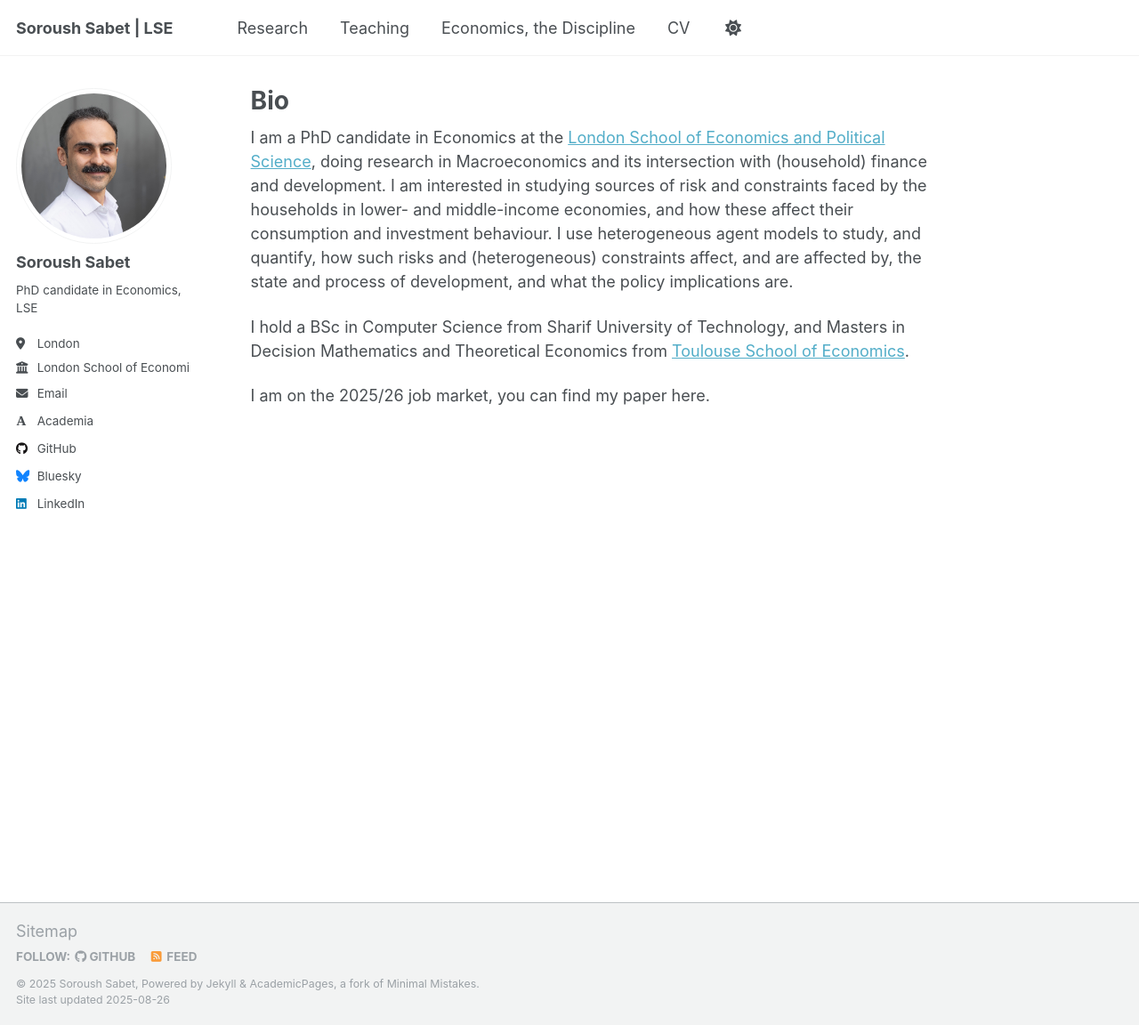
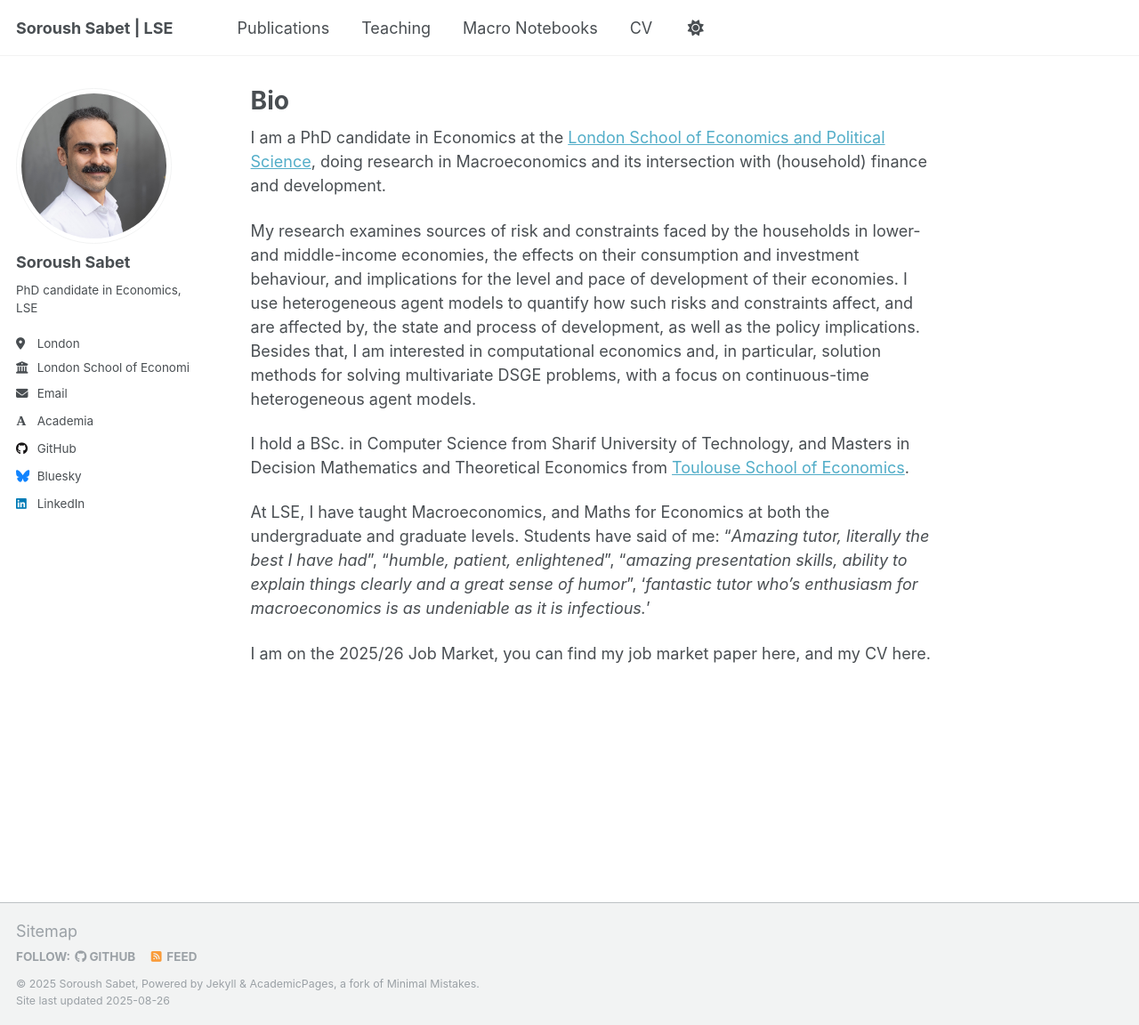
Before and after one commit to SSabet/ssabet.github.io, a Jekyll site: the page built from _pages/about.md, in a window 1280 px wide and 1152 px high. Shown: the whole window at 89% size. Built offline with Jekyll 4.4.1, drawn with Linux system fonts in a browser that asks for light colours; some web fonts are replaced; a script that is not in the unit is left out.

Commit message:
updated menu

```diff
--- a/_config.yml
+++ b/_config.yml
@@ -93,6 +93,9 @@ publication_category:
     title: 'Working Papers'
   wip:
     title: 'Work in Progress'
+  other:
+    title: 'Work in Progress'
+
 
 # Site Settings
 teaser                   :  # filename of teaser fallback teaser image placed in /images/, .e.g. "500x300.png"
--- a/_data/navigation.yml
+++ b/_data/navigation.yml
@@ -8,7 +8,7 @@
 #      Markdown formatted page while the second is generated using JSON.
 
 main:
-  - title: "Research"
+  - title: "Publications"
     url: /publications/
 
   # - title: "Talks"
@@ -18,8 +18,8 @@ main:
   - title: "Teaching"
     url: /teaching/
 
-  - title: "Economics, the Discipline"
-    url: /portfolio/
+  - title: "Macro Notebooks"
+    url: /macropluto/
 
   # - title: "Blog Posts"
   #   url: /year-archive/
--- a/_pages/about.md
+++ b/_pages/about.md
@@ -6,19 +6,15 @@ redirect_from:
   - /about/
   - /about.html
 ---
-I am a PhD candidate in Economics at the [London School of Economics and Political Science](https://www.lse.ac.uk/economics), doing research in Macroeconomics and its intersection with (household) finance and development. I am interested in studying sources of risk and constraints faced by the households in lower- and middle-income economies, and how these affect their consumption and investment behaviour. I use heterogeneous agent models to study, and quantify, how such risks and (heterogeneous) constraints affect, and are affected by, the state and process of development, and what the policy implications are.
+I am a PhD candidate in Economics at the [London School of Economics and Political Science](https://www.lse.ac.uk/economics), doing research in Macroeconomics and its intersection with (household) finance and development.
 
-I hold a BSc in Computer Science from Sharif University of Technology, and Masters in Decision Mathematics and Theoretical Economics from [Toulouse School of Economics](https://www.tse-fr.eu/).
+My research examines sources of risk and constraints faced by the households in lower- and middle-income economies, the effects on their consumption and investment behaviour, and implications for the level and pace of development of their economies. I use heterogeneous agent models to quantify how such risks and constraints affect, and are affected by, the state and process of development, as well as the policy implications.
+Besides that, I am interested in computational economics and, in particular, solution methods for solving multivariate DSGE problems, with a focus on continuous-time heterogeneous agent models.
 
-I am on the 2025/26 job market, you can find my paper here.
+I hold a BSc. in Computer Science from Sharif University of Technology, and Masters in Decision Mathematics and Theoretical Economics from [Toulouse School of Economics](https://www.tse-fr.eu/).
 
-<!-- How to edit your site's GitHub repository -->
-<!-- ------ -->
-<!-- Many people use a git client to create files on their local computer and then push them to GitHub's servers. If you are not familiar with git, you can directly edit these configuration and Markdown files directly in the github.com interface. Navigate to a file (like [this one](https://github.com/academicpages/academicpages.github.io/blob/master/_talks/2012-03-01-talk-1.md) and click the pencil icon in the top right of the content preview (to the right of the "Raw | Blame | History" buttons). You can delete a file by clicking the trashcan icon to the right of the pencil icon. You can also create new files or upload files by navigating to a directory and clicking the "Create new file" or "Upload files" buttons.  -->
+At LSE, I have taught Macroeconomics, and Maths for Economics at both the undergraduate and graduate levels. Students have said of me: "*Amazing tutor, literally the best I have had*", "*humble, patient, enlightened*", "*amazing presentation skills, ability to explain things clearly and a great sense of humor*", '*fantastic tutor who's enthusiasm for macroeconomics is as undeniable as it is infectious.*'
 
-<!-- Example: editing a Markdown file for a talk -->
-<!-- ![Editing a Markdown file for a talk](/images/editing-talk.png) -->
+<!-- '*Amazing presentation skills, ability to explain things clearly and a great sense for humor*', '*[he] understands what people don’t understand and addresses it perfectly*', '*the best seminar teacher I have ever had in the LSE*', '*proportions of math and intuition were also well-balanced*', '*Amazing tutor, literally the best I have had*', '*humble, patient, enlightened*', '*fantastic tutor who's enthusiasm for macroeconomics is as undeniable as it is infectious.*' -->
 
-<!-- For more info -->
-<!-- ------ -->
-<!-- More info about configuring Academic Pages can be found in [the guide](https://academicpages.github.io/markdown/), the [growing wiki](https://github.com/academicpages/academicpages.github.io/wiki), and you can always [ask a question on GitHub](https://github.com/academicpages/academicpages.github.io/discussions). The [guides for the Minimal Mistakes theme](https://mmistakes.github.io/minimal-mistakes/docs/configuration/) (which this theme was forked from) might also be helpful. -->
+I am on the 2025/26 Job Market, you can find my job market paper here, and my CV here.
```
Also changed, not shown: _publications/JMP.md (renamed from _publications/2009-10-01-paper-title-number-1.md, +2 -2 lines).
